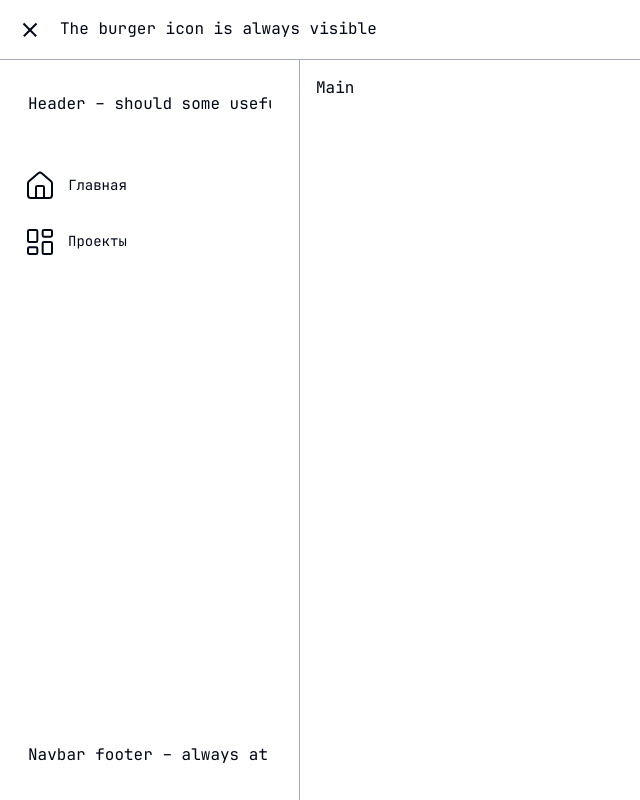
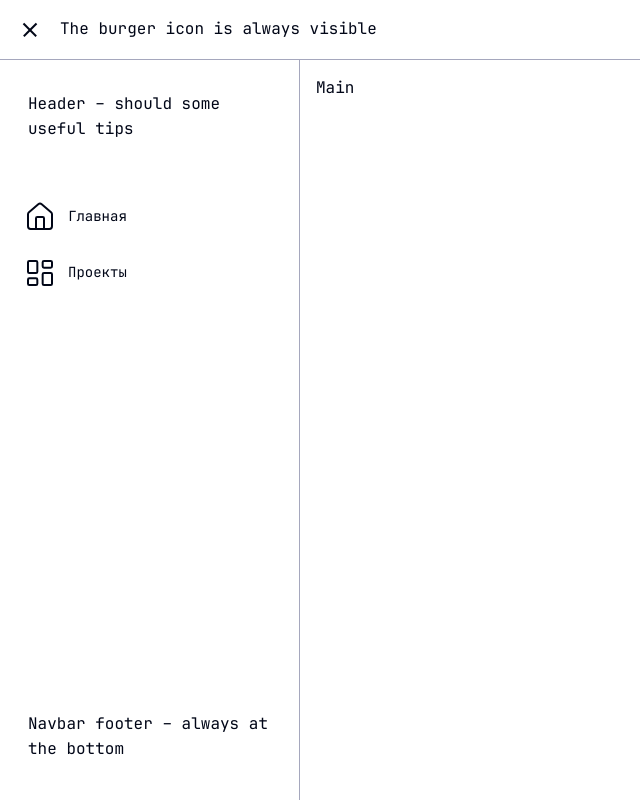
Before and after one commit to Shshdevs/VaurenithClient, a React (Vite) app: page / in a window 1280 px wide. Shown: the whole page, without its empty margins (0-640 px from the left). Built offline with nearby package versions, Linux system fonts and the light colour scheme; no server answers.

Commit message:
feat(layout-navbar): collapse when labels no longer fit

```diff
--- a/src/presentation/components/Layout/index.module.scss
+++ b/src/presentation/components/Layout/index.module.scss
@@ -26,13 +26,20 @@ $navbar-text-duration: 160ms;
 }
 
 .navbarSection {
+  height: 88px;
+  flex: 0 0 88px;
+  overflow: hidden;
   padding: var(--mantine-spacing-md);
 }
 
 .navbarText {
-  display: block;
+  display: -webkit-box;
   overflow: hidden;
-  white-space: nowrap;
+  overflow-wrap: anywhere;
+  white-space: normal;
+  -webkit-box-orient: vertical;
+  line-clamp: 2;
+  -webkit-line-clamp: 2;
 }
 
 .navbarTextCollapsed {
@@ -61,17 +68,24 @@ $navbar-text-duration: 160ms;
   }
 }
 
+.navLinkIcon {
+  display: flex;
+  width: variables.$medium-icon-size;
+  height: variables.$medium-icon-size;
+  align-items: center;
+  justify-content: center;
+  line-height: 0;
+}
+
 .navLinkBody {
   min-width: 0;
   overflow: hidden;
 }
 
 .navLinkLabel {
+  display: block;
+  overflow: hidden;
   white-space: nowrap;
   opacity: 1;
   transition: opacity $navbar-text-duration ease;
 }
-
-.navLinkLabelCollapsed {
-  opacity: 0;
-}
--- a/src/presentation/components/Layout/index.tsx
+++ b/src/presentation/components/Layout/index.tsx
@@ -1,11 +1,11 @@
-import { AppShell, Burger, Group, NavLink, ScrollArea } from '@mantine/core'
+import { AppShell, Burger, Group, NavLink, ScrollArea, Tooltip } from '@mantine/core'
 import { useAppShellResize } from '@mantine/core'
 import { useDisclosure } from '@mantine/hooks'
-import { useState, type ReactNode } from 'react'
+import { useEffect, useRef, useState, type ReactNode } from 'react'
 import type { LucideIcon } from 'lucide-react'
 import css from './index.module.scss'
 
-const NAVBAR_MIN_WIDTH = 112
+const NAVBAR_MIN_WIDTH = 86
 const NAVBAR_MAX_WIDTH = 300
 const INITIAL_RESIZE_SIZES = { navbar: NAVBAR_MAX_WIDTH }
 
@@ -21,32 +21,60 @@ type LayoutProps = {
 
 export function Layout({ children, navLinks }: LayoutProps) {
   const [mobileOpened, { toggle: toggleMobile }] = useDisclosure()
-  const [desktopOpened, setDesktopOpened] = useState(true)
   const [expandedWidth, setExpandedWidth] = useState(NAVBAR_MAX_WIDTH)
+  const [currentWidth, setCurrentWidth] = useState(NAVBAR_MAX_WIDTH)
+  const navLinksRef = useRef<HTMLDivElement>(null)
+  const isCollapsed = currentWidth < NAVBAR_MIN_WIDTH + 1
   const resize = useAppShellResize({
     navbar: {
       min: NAVBAR_MIN_WIDTH,
       max: NAVBAR_MAX_WIDTH,
-      collapseThreshold: NAVBAR_MIN_WIDTH + 1,
       label: 'Изменить ширину навигационной панели',
     },
     initialSizes: INITIAL_RESIZE_SIZES,
     onResize: ({ navbar }) => {
-      if (navbar !== undefined && navbar > NAVBAR_MIN_WIDTH + 1) {
-        setExpandedWidth(navbar)
+      if (navbar !== undefined) {
+        setCurrentWidth(navbar)
       }
     },
-    onCollapseChange: (section, collapsed) => {
-      if (section === 'navbar') {
-        setDesktopOpened(!collapsed)
+    onResizeEnd: ({ navbar }) => {
+      if (navbar !== undefined) {
+        setCurrentWidth(navbar)
       }
     },
   })
 
+  useEffect(() => {
+    if (isCollapsed) {
+      return
+    }
+
+    const labels = navLinksRef.current?.querySelectorAll<HTMLElement>(`.${css.navLinkLabel}`)
+    const hasOverflow = Array.from(labels ?? []).some((label) => label.scrollWidth > label.clientWidth)
+
+    if (resize.navbar.active) {
+      if (!hasOverflow) {
+        setExpandedWidth(currentWidth)
+      }
+
+      return
+    }
+
+    if (hasOverflow) {
+      setCurrentWidth(NAVBAR_MIN_WIDTH)
+      resize.navbar.setSize(NAVBAR_MIN_WIDTH)
+      return
+    }
+
+    setExpandedWidth(currentWidth)
+  }, [currentWidth, isCollapsed, navLinks, resize.navbar])
+
   const toggleDesktop = () => {
-    const nextOpened = !desktopOpened
-    setDesktopOpened(nextOpened)
-    resize.navbar.setSize(nextOpened ? expandedWidth : NAVBAR_MIN_WIDTH)
+    const nextOpened = isCollapsed
+    const nextWidth = nextOpened ? expandedWidth : NAVBAR_MIN_WIDTH
+
+    setCurrentWidth(nextWidth)
+    resize.navbar.setSize(nextWidth)
   }
 
   return (
@@ -67,42 +95,58 @@ export function Layout({ children, navLinks }: LayoutProps) {
       <AppShell.Header>
         <Group className={css.headerGroup}>
           <Burger opened={mobileOpened} onClick={toggleMobile} hiddenFrom="sm" size="sm" />
-          <Burger opened={desktopOpened} onClick={toggleDesktop} visibleFrom="sm" size="sm" />
+          <Burger opened={!isCollapsed} onClick={toggleDesktop} visibleFrom="sm" size="sm" />
           The burger icon is always visible
         </Group>
       </AppShell.Header>
+
       <AppShell.Navbar className={css.navbar}>
         <AppShell.Section className={css.navbarSection}>
-          <span className={`${css.navbarText} ${desktopOpened ? '' : css.navbarTextCollapsed}`}>
+          <span className={`${css.navbarText} ${isCollapsed ? css.navbarTextCollapsed : ''}`}>
             Header – should some useful tips
           </span>
         </AppShell.Section>
 
         <AppShell.Section grow component={ScrollArea} className={css.navLinks}>
+          <div ref={navLinksRef}>
             {navLinks.map((navLink, index) => {
               const Icon = navLink.icon
               const { label } = navLink
+              const icon = (
+                <span className={css.navLinkIcon}>
+                  <Icon />
+                </span>
+              )
 
               return (
                 <NavLink
                   href="#"
                   key={index}
                   onClick={(event) => event.preventDefault()}
-                leftSection={<Icon />}
-                label={label}
+                  leftSection={
+                    isCollapsed ? (
+                      <Tooltip label={label} position="right">
+                        {icon}
+                      </Tooltip>
+                    ) : (
+                      icon
+                    )
+                  }
+                  label={isCollapsed ? null : label}
                   classNames={{
                     root: css.navLink,
                     section: css.navLinkSection,
                     body: css.navLinkBody,
-                  label: desktopOpened ? css.navLinkLabel : css.navLinkLabelCollapsed,
+                    label: css.navLinkLabel,
                   }}
                 />
               )
             })}
+          </div>
         </AppShell.Section>
 
         <AppShell.Section className={css.navbarSection}>
-          <span className={`${css.navbarText} ${desktopOpened ? '' : css.navbarTextCollapsed}`}>
+          <span className={`${css.navbarText} ${isCollapsed ? css.navbarTextCollapsed : ''}`}>
             Navbar footer – always at the bottom
           </span>
         </AppShell.Section>
```
Lines whose indentation alone changed are shown as unchanged.
